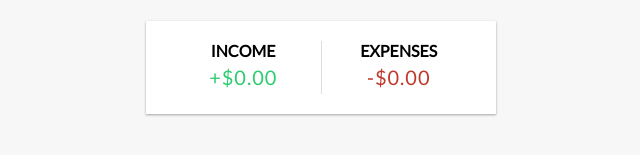
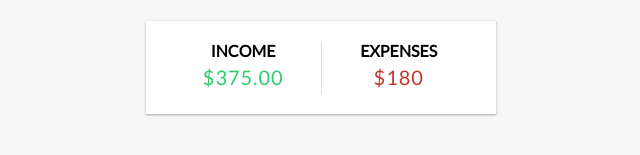
Before and after one commit to uzair-suria/expense-tracker, a React (Create React App) app: page / in a window 1280 px wide. Shown: the part 136-291 px from the top of the page, without its empty margins (319-959 px from the left). Built offline with nearby package versions, Linux system fonts and the light colour scheme.

Commit message:
Update IncomeExpenses.js

```diff
--- a/src/components/IncomeExpenses.js
+++ b/src/components/IncomeExpenses.js
@@ -1,15 +1,29 @@
-import React from 'react';
+import React, { useContext } from 'react';
+import { GlobalContext } from '../context/GlobalState';
 
 export const IncomeExpenses = () => {
+	const { transactions } = useContext(GlobalContext);
+
+	const amounts = transactions.map((transaction) => transaction.amount);
+	const income = amounts
+		.filter((amount) => amount > 0)
+		.reduce((acc, amount) => (acc += amount), 0)
+		.toFixed(2);
+
+	const expense =
+		amounts
+			.filter((amount) => amount < 0)
+			.reduce((acc, amount) => (acc += amount), 0) * -(1).toFixed(2);
+
 	return (
 		<div className="inc-exp-container">
 			<div>
 				<h4>Income</h4>
-				<p className="money plus">+$0.00</p>
+				<p className="money plus">${income}</p>
 			</div>
 			<div>
 				<h4>Expenses</h4>
-				<p className="money minus">-$0.00</p>
+				<p className="money minus">${expense}</p>
 			</div>
 		</div>
 	);
```
